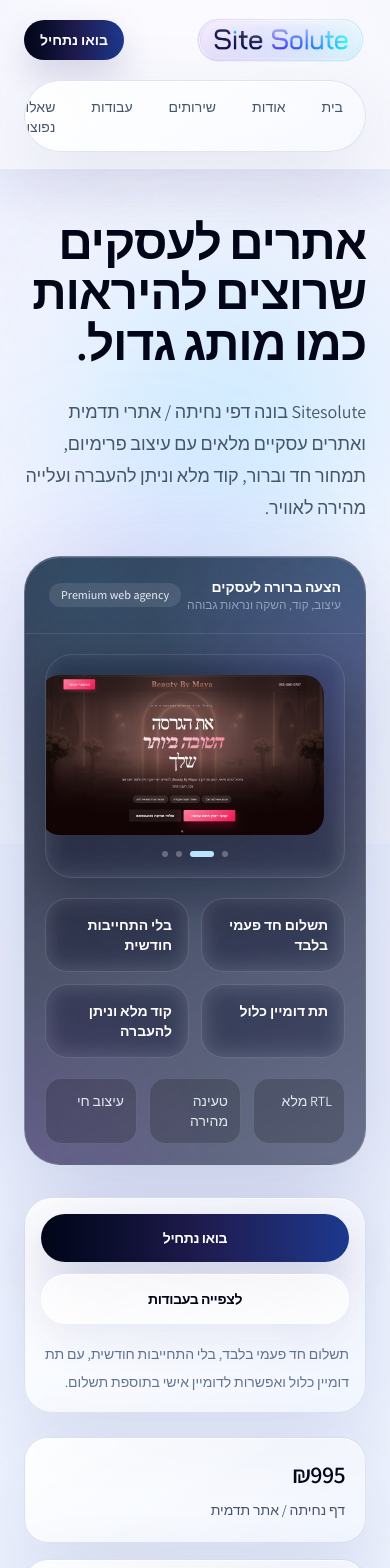
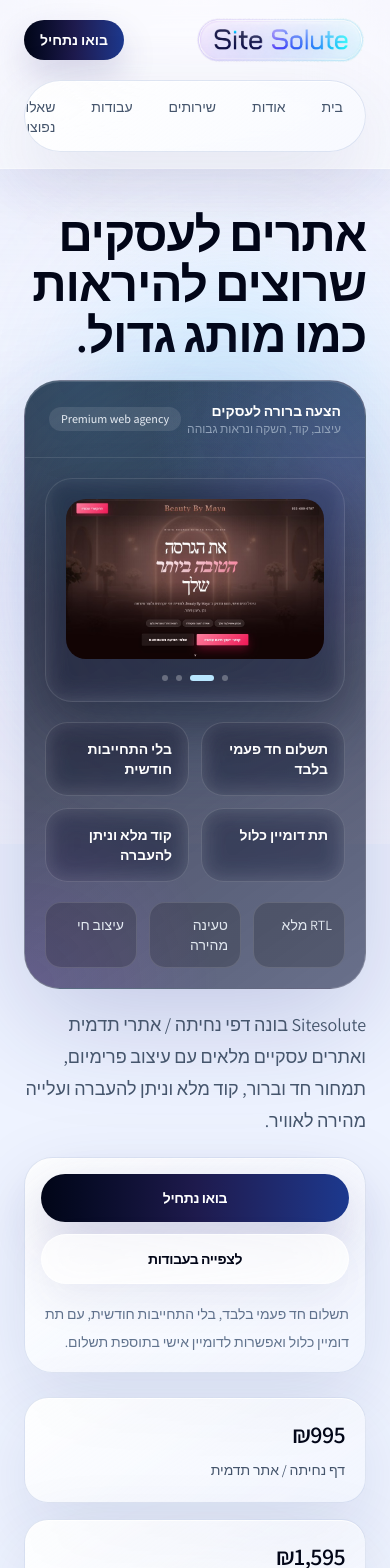
Before and after one commit to max1mk0r0b0v/site-solute, a Next.js app: page / in a window 390 px wide. Shown: the top 1568 px of the page. Built offline with nearby package versions, Linux system fonts and the light colour scheme.

Commit message:
Update the UI Hero Section card on mobile on Site Solute website

```diff
--- a/src/app/page.tsx
+++ b/src/app/page.tsx
@@ -25,12 +25,12 @@ export default function Home() {
           <div className="ambient-drift absolute left-[6%] top-[18%] h-64 w-64 rounded-full bg-violet-300/18 blur-3xl" />
           <div className="absolute bottom-0 right-[22%] h-48 w-48 rounded-full bg-amber-200/18 blur-3xl" />
         </div>
-        <div className="mx-auto grid w-full max-w-6xl gap-8 px-6 py-12 sm:px-8 sm:py-16 lg:grid-cols-[1.05fr_0.95fr] lg:gap-x-14 lg:gap-y-0 lg:px-10 lg:py-28">
+        <div className="mx-auto grid w-full max-w-6xl gap-5 px-6 py-10 sm:px-8 sm:py-16 lg:grid-cols-[1.05fr_0.95fr] lg:gap-x-14 lg:gap-y-0 lg:px-10 lg:py-28">
           <div className="reveal relative order-1 max-w-2xl lg:col-start-1 lg:row-start-1">
             <h1 className="text-5xl font-semibold leading-[1.05] tracking-tight text-slate-950 sm:text-6xl lg:text-[4.35rem]">
               אתרים לעסקים שרוצים להיראות כמו מותג גדול.
             </h1>
-            <p className="mt-7 max-w-xl text-lg leading-8 text-slate-600 sm:text-xl">
+            <p className="mt-7 hidden max-w-xl text-lg leading-8 text-slate-600 sm:text-xl lg:block">
               Sitesolute בונה דפי נחיתה / אתרי תדמית ואתרים עסקיים מלאים עם
               עיצוב פרימיום, תמחור חד וברור, קוד מלא וניתן להעברה ועלייה מהירה
               לאוויר.
@@ -92,7 +92,12 @@ export default function Home() {
           </div>
 
           <div className="reveal relative order-3 max-w-2xl lg:col-start-1 lg:row-start-2">
-            <div className="surface-panel glass-border rounded-[1.75rem] p-4 sm:p-5 lg:mt-9">
+            <p className="text-lg leading-8 text-slate-600 sm:text-xl lg:hidden">
+              Sitesolute בונה דפי נחיתה / אתרי תדמית ואתרים עסקיים מלאים עם
+              עיצוב פרימיום, תמחור חד וברור, קוד מלא וניתן להעברה ועלייה מהירה
+              לאוויר.
+            </p>
+            <div className="surface-panel glass-border mt-5 rounded-[1.75rem] p-4 sm:p-5 lg:mt-9">
               <div className="flex flex-col gap-3 sm:flex-row">
                 <ButtonLink href="/contact">בואו נתחיל</ButtonLink>
                 <ButtonLink href="/portfolio" variant="secondary">
--- a/src/components/ui/hero-preview-carousel.tsx
+++ b/src/components/ui/hero-preview-carousel.tsx
@@ -41,11 +41,11 @@ export function HeroPreviewCarousel() {
 
   return (
     <div
-      className="relative overflow-hidden rounded-[1.7rem] border border-white/10 bg-white/7 p-5 shadow-[0_20px_50px_rgba(2,6,23,0.34)] backdrop-blur-md"
+      className="relative mx-auto w-full overflow-hidden rounded-[1.7rem] border border-white/10 bg-white/7 p-5 shadow-[0_20px_50px_rgba(2,6,23,0.34)] backdrop-blur-md"
       onMouseEnter={() => setIsPaused(true)}
       onMouseLeave={() => setIsPaused(false)}
     >
-      <div className="relative aspect-[16/9] min-h-[10rem] overflow-hidden rounded-[1.25rem]">
+      <div className="relative mx-auto aspect-[16/9] min-h-[10rem] w-full overflow-hidden rounded-[1.25rem]">
         {slides.map((slide, index) => (
           <div
             key={slide.src}
```
